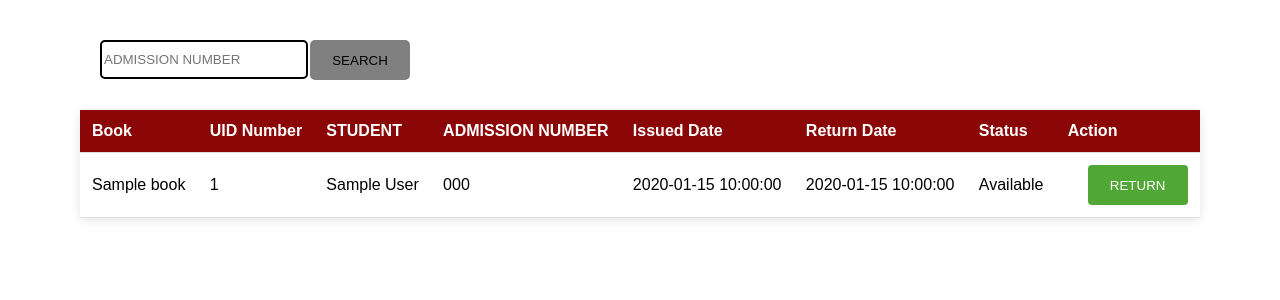
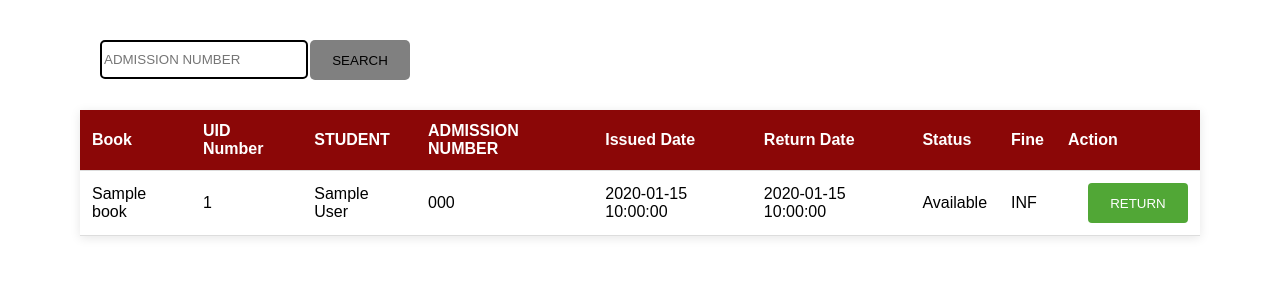
Before and after one commit to Arjun-Biju3/LibraryManagementSystem, a PHP site: page /transactions.php in a window 1280 px wide. Shown: the part 60-360 px from the top of the page. Run offline with PHP 8.4, Linux system fonts and the light colour scheme; the visitor is signed in with stand-in values (Sample User, id 1); tables that the repository leaves empty or names only in its code hold one stand-in row (values such as "Sample post").

Commit message:
fine added

```diff
--- a/frontend/index.php
+++ b/frontend/index.php
@@ -18,7 +18,7 @@
         <div class="login-form">
             <h3>LOGIN</h3>
             <form action="../backend/login.php" method="post">
-                <input type="text" name="username" placeholder="USERNAME" required>
+                <input type="text" name="username" type="email" placeholder="USERNAME" required>
                 <input type="password" name="password" placeholder="PASSWORD" required>
                 <button type="submit">LOGIN</button>
             </form>
--- a/frontend/transactions.php
+++ b/frontend/transactions.php
@@ -38,6 +38,7 @@
                     <th>Issued Date</th>
                     <th>Return Date</th>
                     <th>Status</th>
+                    <th>Fine</th>
                     <th>Action</th>
                 </tr>
             </thead>
@@ -141,6 +142,54 @@
                                     <td><?php echo $row["status"]; ?></td>
                                     <td>
                                         <?php
+                                            $issued_date = strtotime($row["issued_date"]);
+                                            $todays_date =date("Y-m-d");
+                                            $today = strtotime($todays_date);
+                                            $gap = $today - $issued_date;
+                                            $diff =  round($gap/(60*60*24));
+                                            $fine = 1;
+                                            $i =10;
+                                            if($diff <=10)
+                                            {
+                                                echo "NO fines";
+                                            }
+                                            else
+                                            {
+                                                if($diff == 11)
+                                                {
+                                                    echo $fine;
+                                                }
+                                                else{
+
+                                                        for($i;$i<$diff;$i++)
+                                                        {
+                                                            $fine = $fine * 2;
+                                                        }
+                                                        echo $fine;
+                                                    }
+                                            }
+                                            // $fine = 1;
+                                            // $i=1;
+                                            // if($diff <=10)
+                                            // {
+                                            //     echo "No fines";
+                                            // }
+                                            // if($diff == 11)
+                                            // {
+                                            //     echo $fine;
+                                            // }
+                                            // else{
+                                            //     for($i;$i<$diff;$i++)
+                                            //     {
+                                            //         $fine = $fine * 2;
+                                            //     }
+                                            //     echo $fine;
+                                            // }
+
+                                        ?>
+                                    </td>
+                                    <td>
+                                        <?php
                                             if($row["status"] != "Returned")
                                             {
                                                 ?>
```
